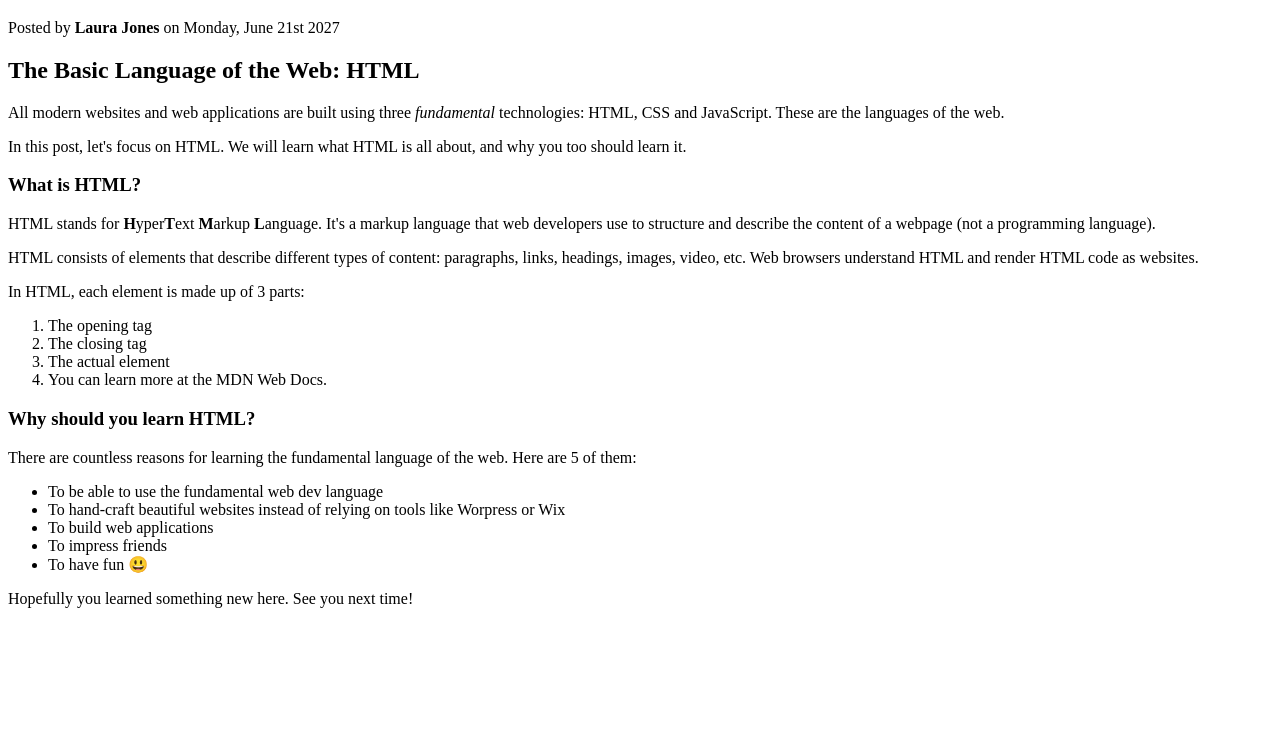
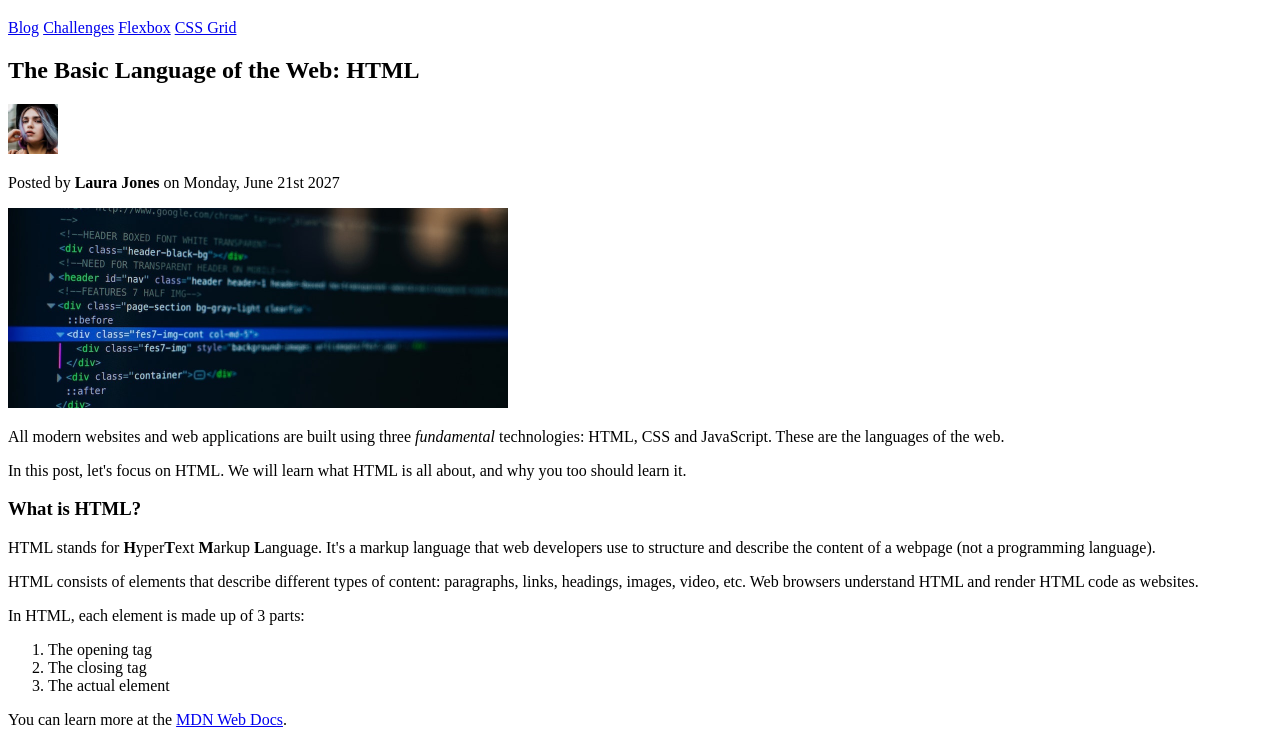
Before and after one commit to prudv13/HTML-CSS, a plain HTML site: page HTML-Fundamentals/index.html in a window 1280 px wide. Shown: the part 62-800 px from the top of the page. Drawn offline with Linux system fonts and the light colour scheme.

Commit message:
added images, attributes, hyperlinks

```diff
--- a/HTML-Fundamentals/index.html
+++ b/HTML-Fundamentals/index.html
@@ -7,9 +7,27 @@
 </head>
 <body>
     <h1>📘 The Code Magazine</h1>
+    <a href="blog.html">Blog</a>
+    <a href="#">Challenges</a>
+    <a href="#">Flexbox</a>
+    <a href="#">CSS Grid</a>
+
+    <h2>The Basic Language of the Web: HTML</h2>
+    <img
+        src="./assets/laura-jones.jpg"
+        alt="Picture of Laura Jones"
+        width="50"
+        height="50"
+    />
     <p>Posted by <strong>Laura Jones</strong> on Monday, June 21st 2027</p>
 
-    <h2>The Basic Language of the Web: HTML</h2>
+    <img
+        src="./assets/post-img.jpg"
+        alt="HTML code on a screen"
+        width="500"
+        height="200"
+    />
+
     <p>All modern websites and web applications are built using three <em>fundamental</em> technologies: HTML, CSS and JavaScript. These are the languages of the web.</p>
     <p>In this post, let's focus on HTML. We will learn what HTML is all about, and why you too should learn it.</p>
 
@@ -21,8 +39,11 @@
         <li>The opening tag</li>
         <li>The closing tag</li>
         <li>The actual element</li>
-        <li>You can learn more at the MDN Web Docs.</li>
     </ol>
+
+    <p>You can learn more at the
+        <a href="https://developer.mozilla.org/en-US/docs/Web/HTML" target="_blank">MDN Web Docs</a>.
+    </p>
 
     <h3>Why should you learn HTML?</h3>
     <p>There are countless reasons for learning the fundamental language of the web. Here are 5 of them:</p>
```
Also changed, not shown: HTML-Fundamentals/blog.html (added, +12 -0 lines).
